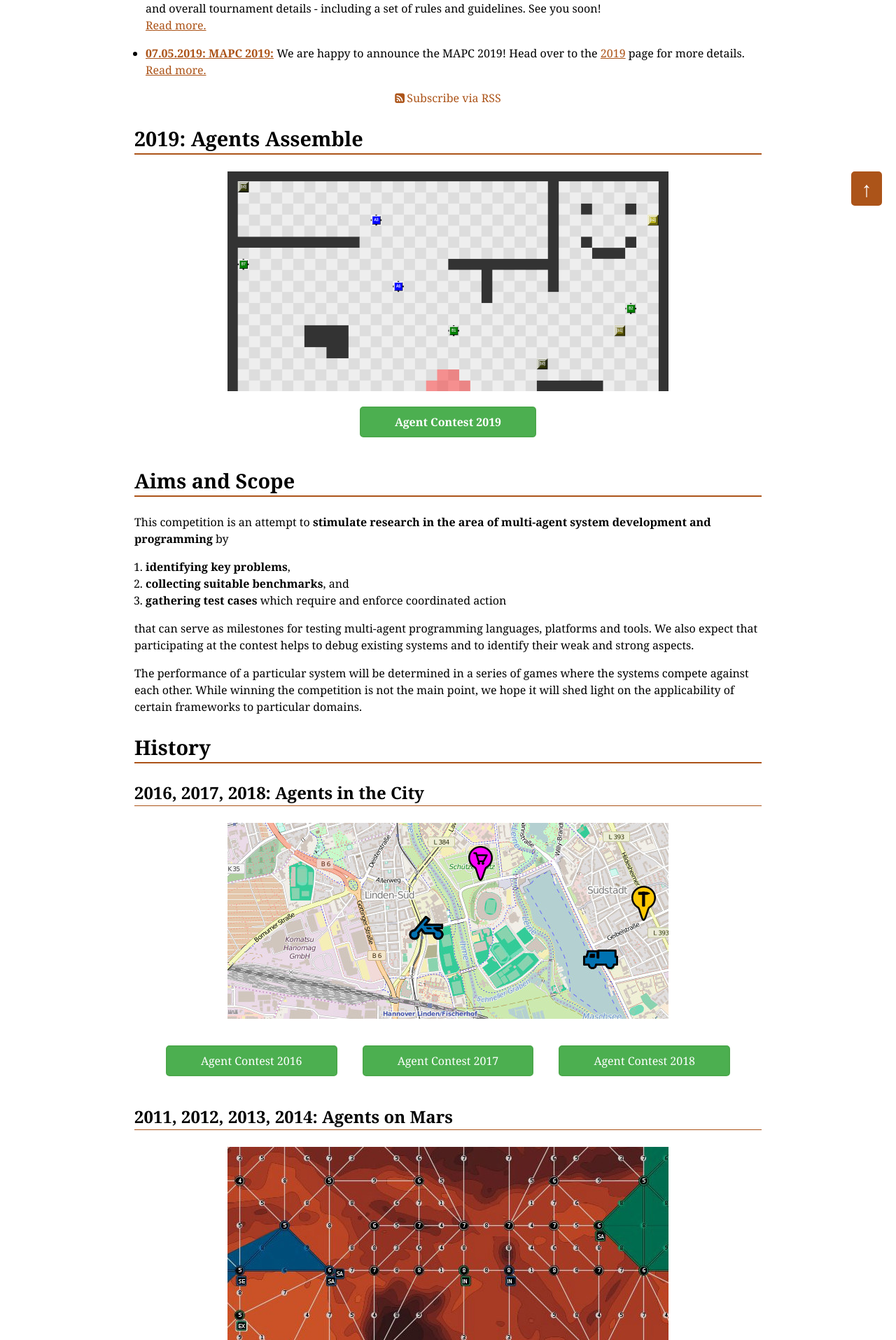
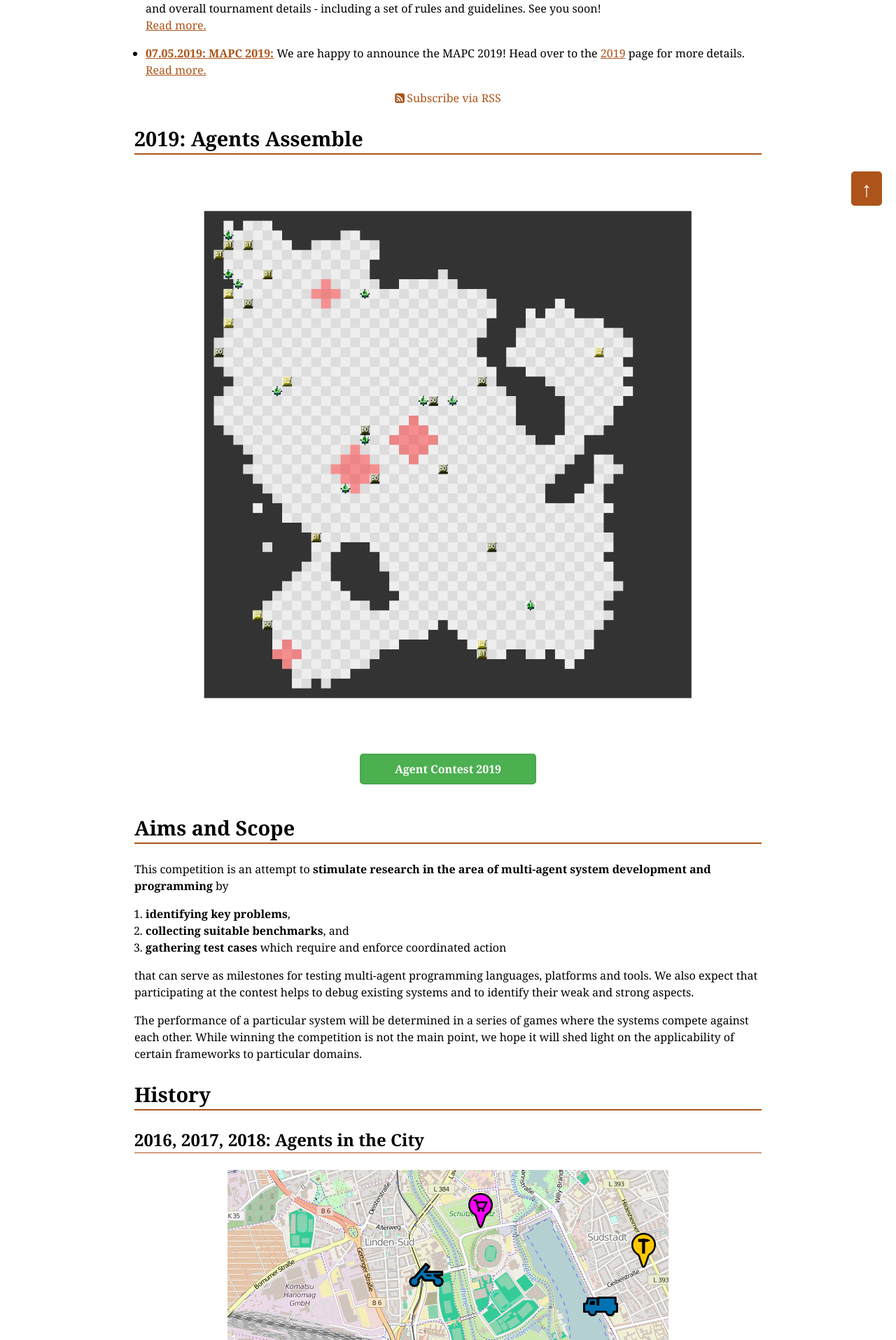
Before and after one commit to agentcontest/agentcontest.github.io, a Jekyll site: the page built from index.html, in a window 1280 px wide. Shown: the part 596-2511 px from the top of the page at 70% size. Built offline with Jekyll 4.4.1, drawn with Linux system fonts in a browser that asks for light colours.

Commit message:
add homepage gif

```diff
--- a/index.html
+++ b/index.html
@@ -29,7 +29,7 @@ layout: default
 
 <h2>2019: Agents Assemble</h2>
 
-<img src="/2019/banner.png" width="630" height="314" alt="Agents Assemble">
+<img src="/2019/contest.gif" alt="Agents Assemble">
 
 <div class="actions">
   <a href="/2019/"><strong>Agent Contest 2019</strong></a>
```
Also changed, not shown: 2019/contest.gif (added).
